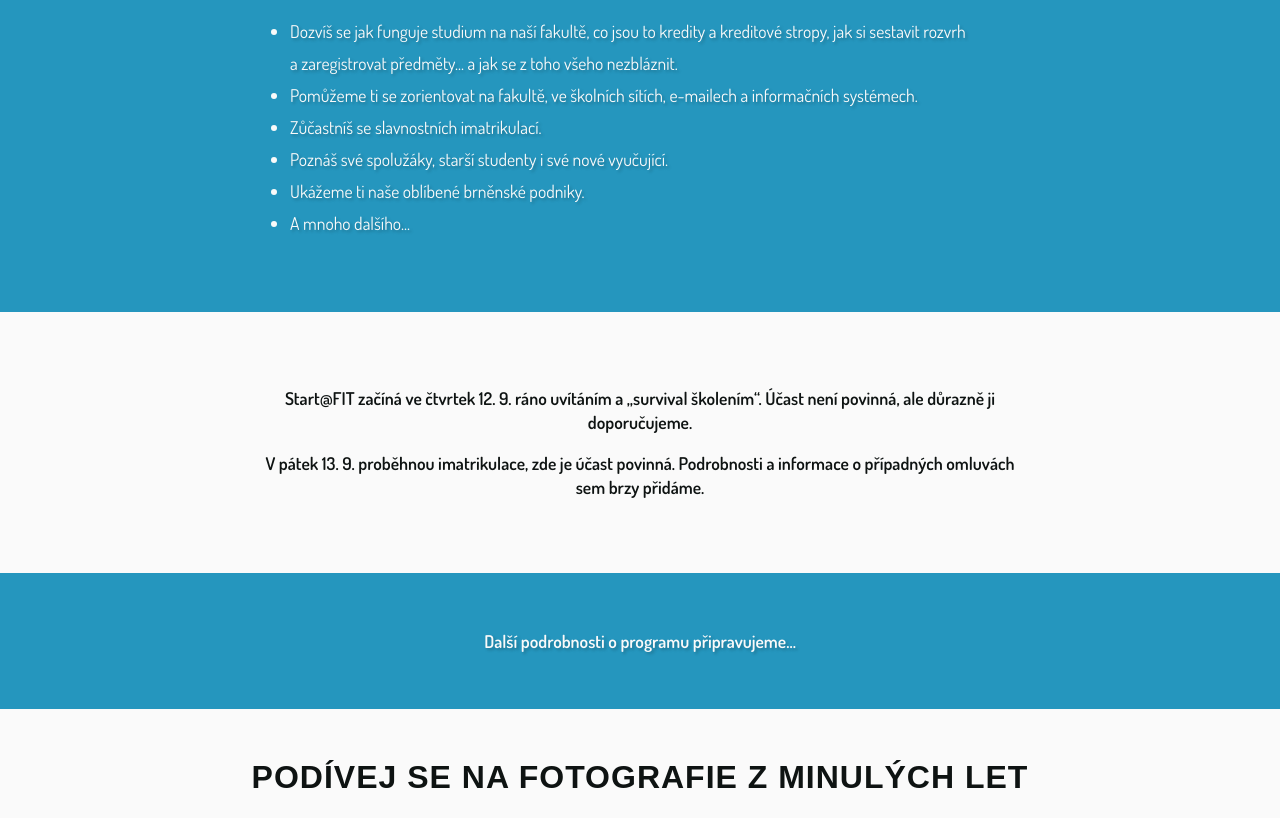
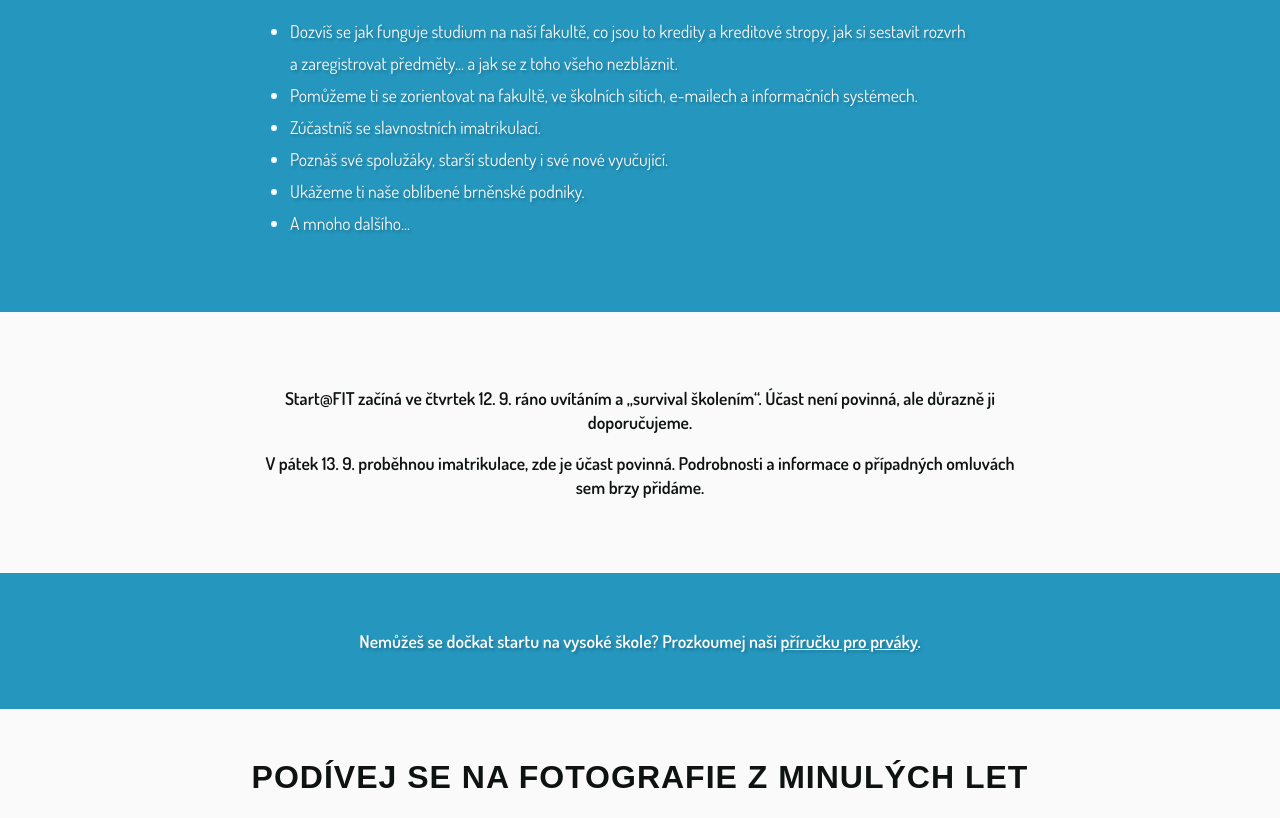
Before and after one commit to su-fit-vut/start-at-fit, a plain HTML site: page index.html in a window 1280 px wide. Shown: the part 718-1536 px from the top of the page. Drawn offline with Linux system fonts and the light colour scheme; grey boxes are pictures that could not be loaded; a script that the page names is missing; a web font is replaced by a local one.

Commit message:
Handbook link

```diff
--- a/index.html
+++ b/index.html
@@ -60,7 +60,7 @@
 
     <nav>
       <div class="logo">
-        <a href="/">
+        <a href="/" aria-label="Start@FIT 2024 domovská stránka">
           <svg
             xmlns:inkscape="http://www.inkscape.org/namespaces/inkscape"
             xmlns:sodipodi="http://sodipodi.sourceforge.net/DTD/sodipodi-0.dtd"
@@ -148,7 +148,7 @@
               Pomůžeme ti se zorientovat na fakultě, ve školních sítích,
               e-mailech a&nbsp;informačních systémech.
             </li>
-            <li>Zůčastníš se slavnostních imatrikulací.</li>
+            <li>Zúčastníš se slavnostních imatrikulací.</li>
             <li>
               Poznáš své spolužáky, starší studenty i&nbsp;své nové vyučující.
             </li>
@@ -172,7 +172,12 @@
       </div>
 
       <div class="section highlight">
-        <p class="b centering">Další podrobnosti o programu připravujeme...</p>
+        <p class="b centering">
+          Nemůžeš se dočkat startu na vysoké škole? Prozkoumej naši
+          <a href="https://su.fit.vut.cz/files/prirucka.pdf" target="_blank">
+            příručku pro prváky</a
+          >.
+        </p>
       </div>
 
       <div class="section">
```
